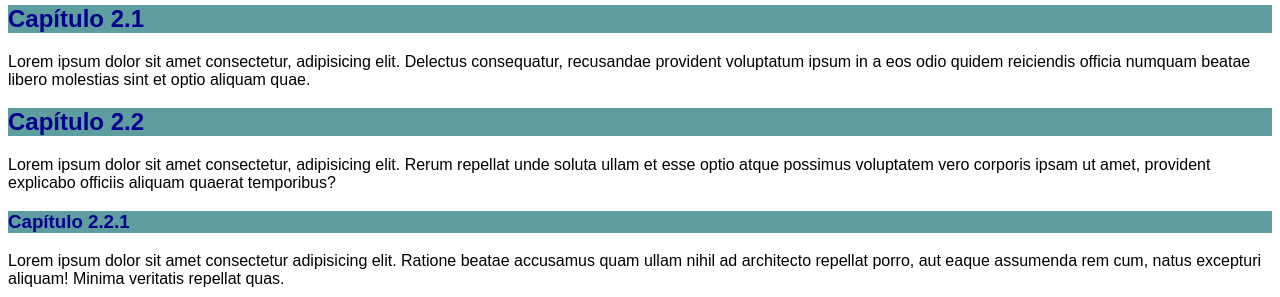
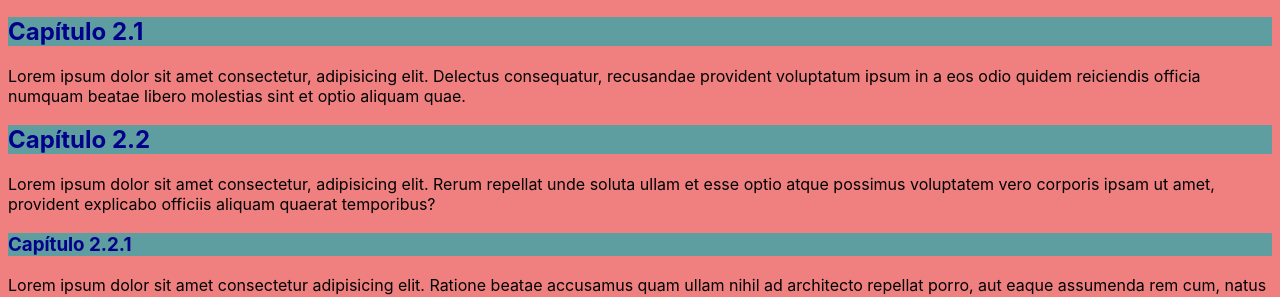
Before and after one commit to leo606/html-css, a plain HTML site: page exercicios/ex015/index.html in a window 1280 px wide. Shown: the part 247-544 px from the top of the page. Drawn offline with Linux system fonts and the light colour scheme.

Commit message:
fontfamily

```diff
--- a/exercicios/ex015/style.css
+++ b/exercicios/ex015/style.css
@@ -1,7 +1,8 @@
 @charset "UTF-8";
 
 body{
-    font-family: Arial, Helvetica, sans-serif;
+    font-family: -apple-system,BlinkMacSystemFont,Segoe UI,Helvetica,Arial,sans-serif,Apple Color Emoji,Segoe UI Emoji;
+    background-color: lightcoral;
 }
 h1{
     color: brown;
```
